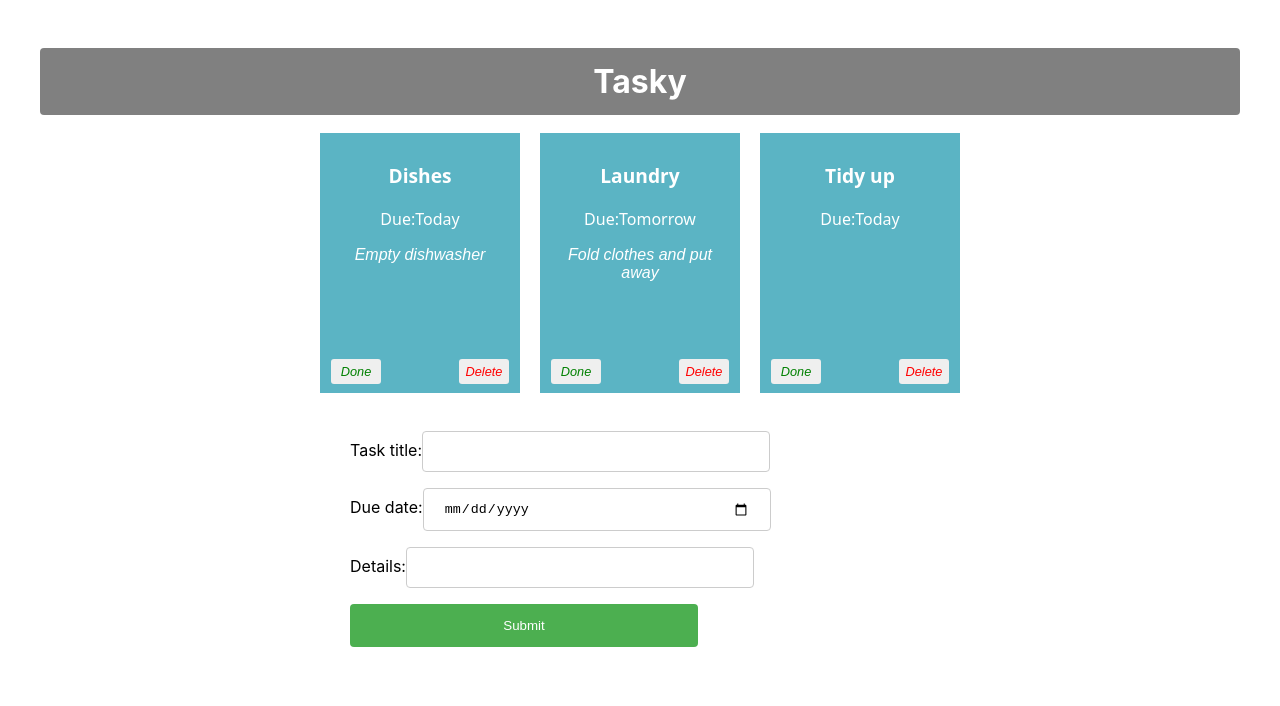
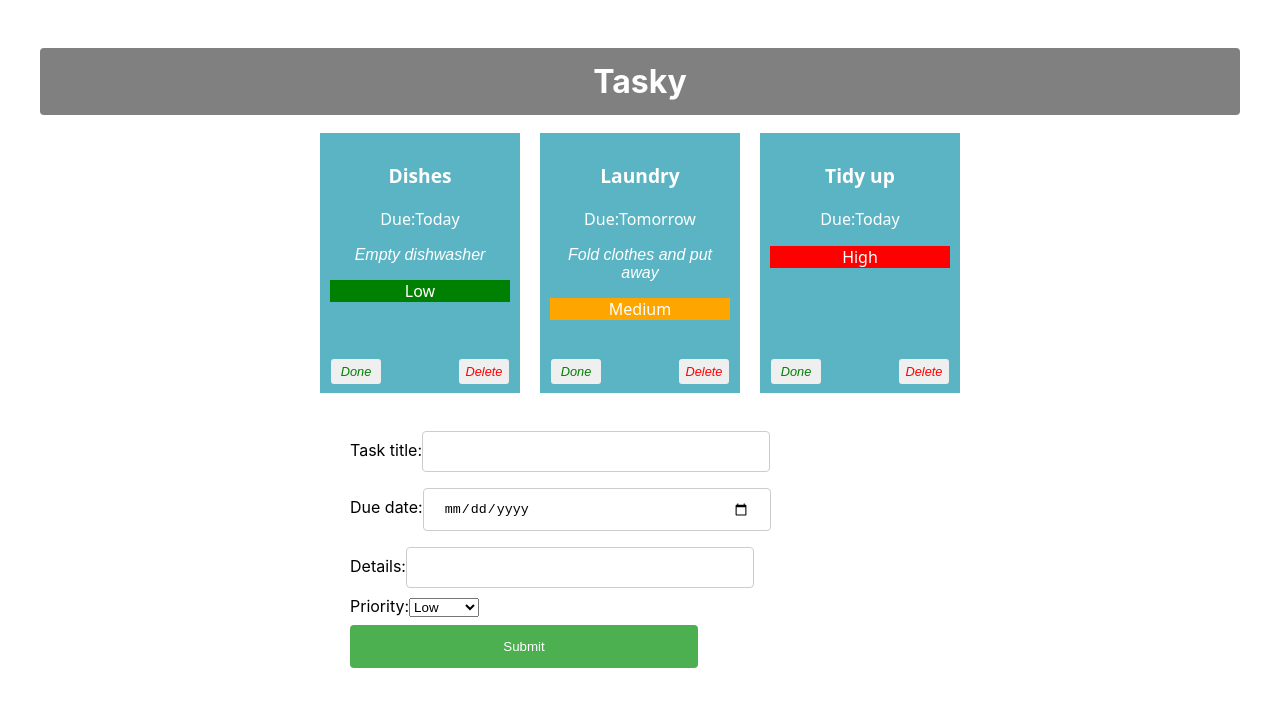
Before and after one commit to SamuelLysterCummins0/react-basics-labs, a React (Create React App) app in the folder tasky/: page / in a window 1280 px wide. Shown: the top 706 px of the page. Built offline with nearby package versions, Linux system fonts and the light colour scheme.

Commit message:
Tasky Lab 2 - Excercises done

```diff
--- a/tasky/src/App.css
+++ b/tasky/src/App.css
@@ -65,7 +65,7 @@
   color: red;
 }
 
-input[type=text], input[type=date] {
+input[type=text], input[type=date], input[type=select] {
   width: 60%;
   padding: 12px 20px;
   margin: 8px 0;
--- a/tasky/src/App.js
+++ b/tasky/src/App.js
@@ -8,15 +8,16 @@
 function App() {
   const [ taskState, setTaskState ] = useState({
     tasks: [
-      { id:1, title:"Dishes", description: "Empty dishwasher", deadline: "Today", done:false },
-      { id:2, title: "Laundry", description: "Fold clothes and put away", deadline: "Tomorrow", done: false },
-      { id:3, title: "Tidy up", deadline: "Today", done:false }
+      { id:1, title:"Dishes", description: "Empty dishwasher", deadline: "Today", priority:"Low", done:false },
+      { id:2, title: "Laundry", description: "Fold clothes and put away", deadline: "Tomorrow", priority:"Medium", done: false },
+      { id:3, title: "Tidy up", deadline: "Today",priority:"High", done:false }
     ]
   });
   const [ formState, setFormState ] = useState({
     title: "",
     description: "",
-    deadline: ""
+    deadline: "",
+    priority: ""
   });
   const doneHandler = (taskIndex) => {
     const tasks = [...taskState.tasks];
@@ -41,6 +42,9 @@
           break;
       case "deadline":
           form.deadline = event.target.value;
+          break;
+      case "priority":
+          form.priority = event.target.value;
           break;
       default:
           form = formState;
@@ -67,6 +71,7 @@
          title={task.title}
          description={task.description}
          deadline= {task.deadline}
+         priority = {task.priority}
          key={task.id}
          done= {task.done}
          markDone={() => doneHandler(index)}
--- a/tasky/src/components/Form.js
+++ b/tasky/src/components/Form.js
@@ -19,6 +19,16 @@
             Details:
             <input type="text" name="description" onChange={(event) => props.change(event)} />
         </label>
+        <br />
+        <label>
+            Priority:
+        <select type="select" name="priority" required onChange={(event) => props.change(event)} >
+            <option value= "Low">Low</option>
+            <option value= "Medium">Medium</option>
+            <option value= "High">High</option>
+         </select>
+        </label>
+        <br/>
         <input type="submit" value="Submit" />
         </form>
     </div>
--- a/tasky/src/components/Task.js
+++ b/tasky/src/components/Task.js
@@ -1,12 +1,26 @@
 import React from 'react';
 
 function Task(props) {
+
+    const priorityStyle = (priority) => {
+        switch (priority) {
+          case 'Low':
+            return { backgroundColor: 'green', color: 'white' }; // Low priority style
+          case 'Medium':
+            return { backgroundColor: 'orange', color: 'white' }; // Medium priority style
+          case 'High':
+            return { backgroundColor: 'red', color: 'white' }; // High priority style
+          default:
+            return {};
+        }
+      };
 
     return (
         <div className="card" style={{backgroundColor: props.done ? 'lightgrey' : '#5bb4c4'}}>
         <p className="title">{props.title}</p>
         <p>Due:{props.deadline}</p>
         <p className="desc">{props.description}</p>
+        <p style={priorityStyle(props.priority)} className="priority">{props.priority}</p>
         <button onClick={props.markDone} className='doneButton'>Done</button>
         <button className='deleteButton' onClick={props.deleteTask}>Delete</button>
         </div>
```
